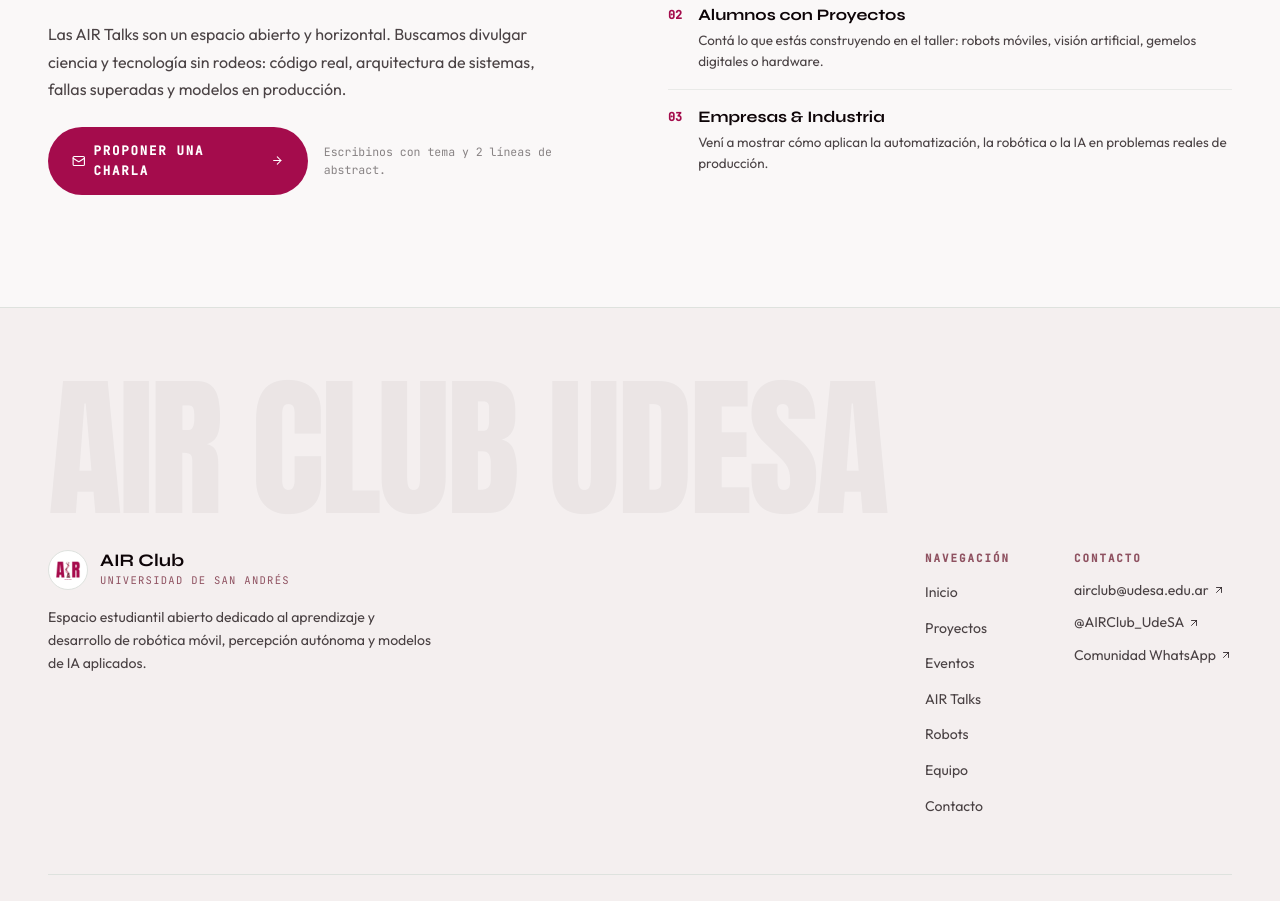
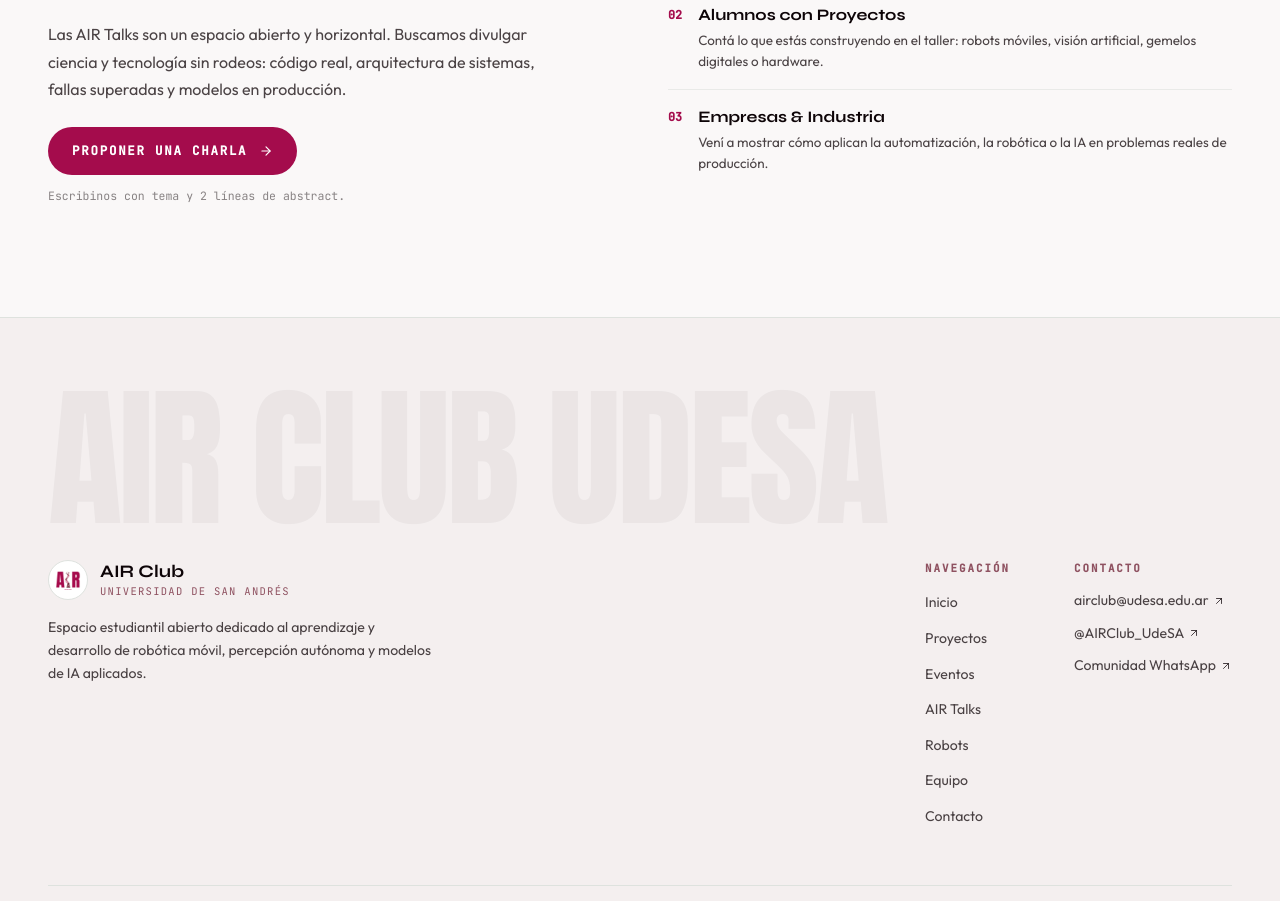
Before and after one commit to AIRclub-UdeSA/airclub-site, a Next.js app: page /talks in a window 1280 px wide. Shown: the part 2472-3373 px from the top of the page. Built offline with nearby package versions, Linux system fonts and the light colour scheme; no server answers.

Commit message:
fix(talks): el botón "Proponer una charla" ya no parte el texto en dos líneas
La nota al lado le comía el ancho al botón y el texto se cortaba. Ahora el botón no se
achica (shrink-0 + whitespace-nowrap), la nota baja sola si no entra, y se quita el
ícono de sobre para dejar solo la flecha.

```diff
--- a/src/components/talks/CallForSpeakers.tsx
+++ b/src/components/talks/CallForSpeakers.tsx
@@ -1,6 +1,6 @@
 "use client";
 
-import { ArrowRight, Mail } from "lucide-react";
+import { ArrowRight } from "lucide-react";
 
 const TRACKS = [
   {
@@ -39,14 +39,13 @@
             </p>
 
             {/* Acción de contacto directo */}
-            <div className="mt-6 flex flex-col sm:flex-row items-start sm:items-center gap-4">
+            <div className="mt-6 flex flex-wrap items-center gap-x-5 gap-y-3">
               <a
                 href="mailto:airclub@udesa.edu.ar?subject=Propuesta de AIR Talk&body=Hola AIR Club, me gustaría proponer una charla sobre:%0D%0A- Tema:%0D%0A- Breve abstract o link a borrador de slides:%0D%0A- Nombre y afiliación:"
-                className="inline-flex items-center gap-2 rounded-full bg-crimson px-6 py-3.5 font-mono text-[.78rem] font-semibold uppercase tracking-[.14em] text-white transition-colors hover:bg-crimson-hover"
+                className="group inline-flex shrink-0 items-center gap-3 whitespace-nowrap rounded-full bg-crimson px-6 py-3.5 font-mono text-[.78rem] font-semibold uppercase tracking-[.14em] text-white transition-colors hover:bg-crimson-hover"
               >
-                <Mail size={14} />
                 <span>Proponer una charla</span>
-                <ArrowRight size={13} />
+                <ArrowRight size={14} className="transition-transform group-hover:translate-x-0.5" />
               </a>
               <span className="font-mono text-[.72rem] text-text3">
                 Escribinos con tema y 2 líneas de abstract.
```
